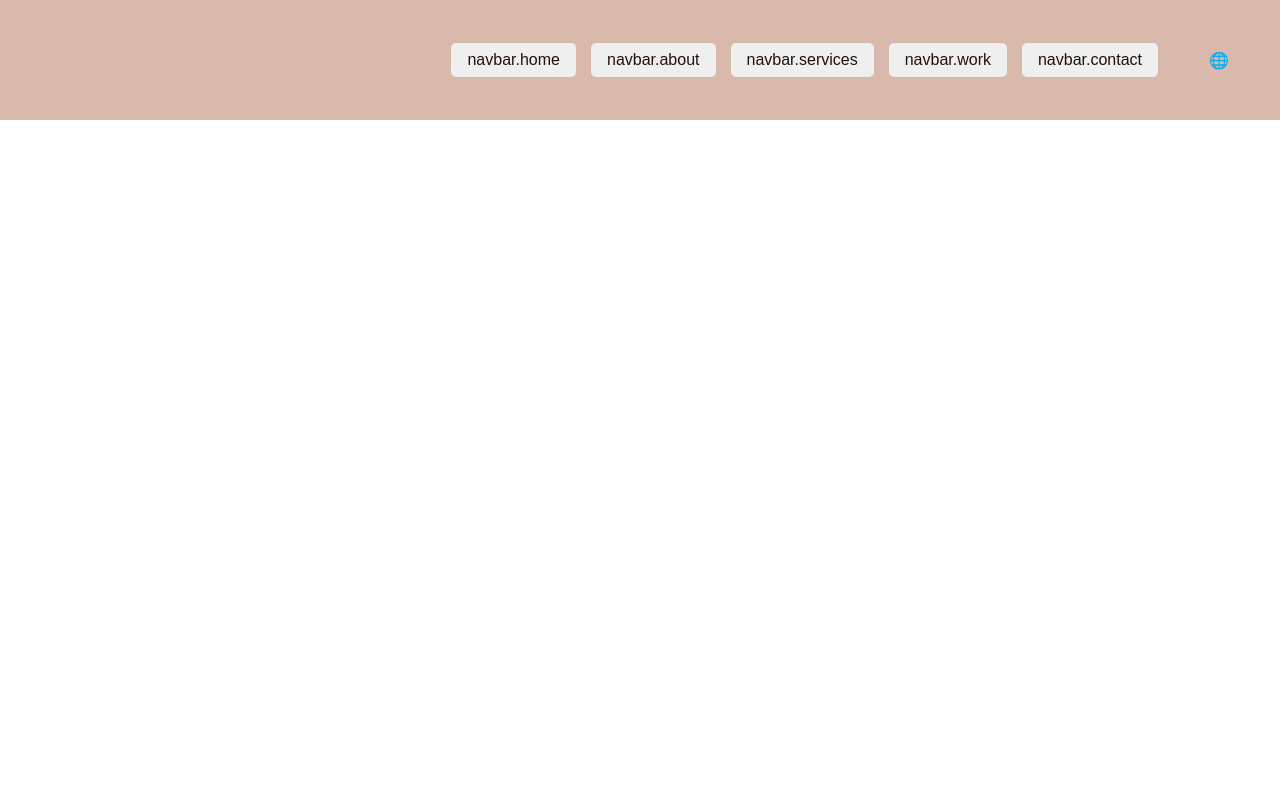
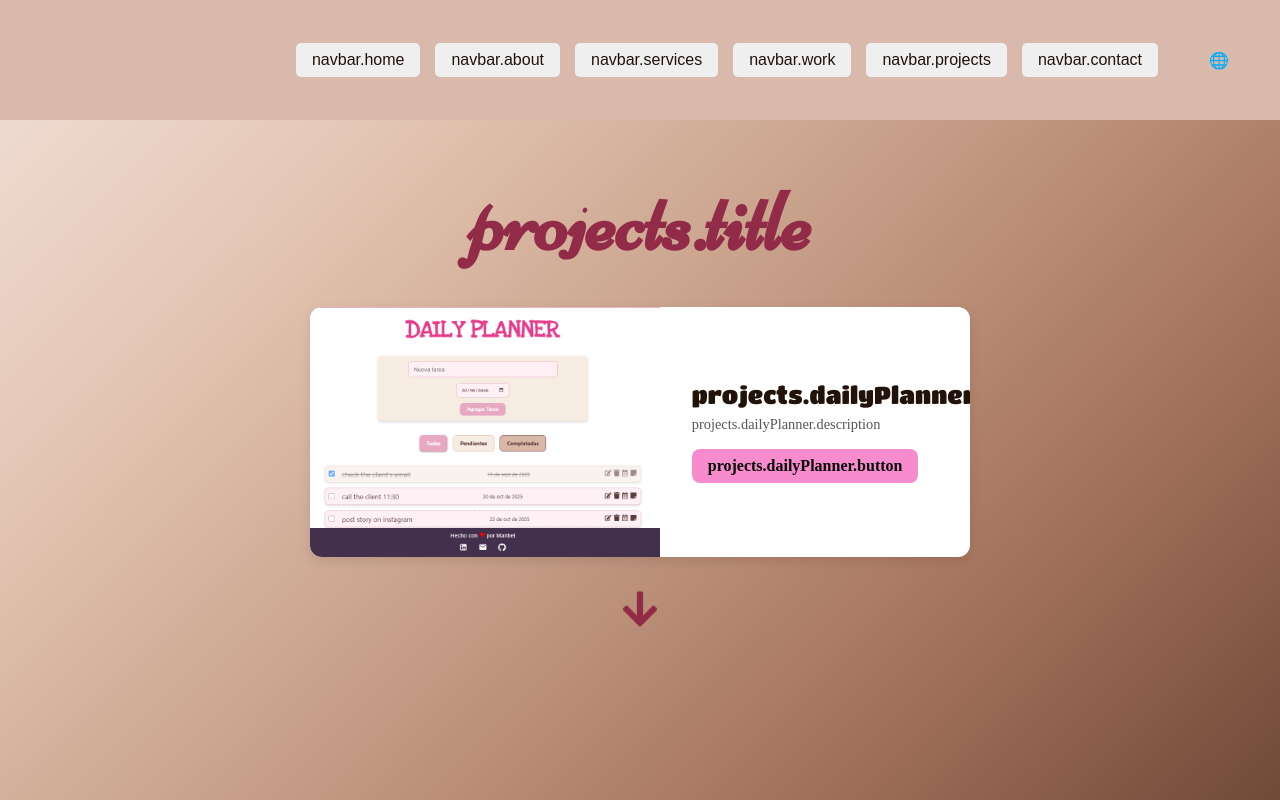
Before and after one commit to maribelcongo/Virtual_Assistan, a React (Vite) app: page /projects in a window 1280 px wide. Built offline with nearby package versions, Linux system fonts and the light colour scheme; the HTML template or start-up script is replaced by a standard one; a web font is replaced by a local one.

Commit message:
agrege boton de descargar y pagina de proyectos

```diff
--- a/src/App.jsx
+++ b/src/App.jsx
@@ -6,6 +6,7 @@ import About from "./pages/about/About";
 import Services from "./pages/services/Services";
 import Work from "./pages/work/Work";
 import Contact from "./pages/contact/Contact";
+import Projects from "./pages/Projects/Projects";
 function App() {
   return (
     <Router>
@@ -17,6 +18,7 @@ function App() {
         <Route path="/about" element={<About />} />
         <Route path="/services" element={<Services />} />
         <Route path="/work" element={<Work />} />
+        <Route path="/projects" element={<Projects />} /> {/* nueva ruta */}
         <Route path="/contact" element={<Contact />} />
       </Routes>
     </Router>
--- a/src/components/ResponsiveAppBar.jsx
+++ b/src/components/ResponsiveAppBar.jsx
@@ -24,6 +24,7 @@ const ResponsiveAppBar = () => {
     { path: "/About", label: t("navbar.about") },
     { path: "/Services", label: t("navbar.services") },
     { path: "/Work", label: t("navbar.work") },
+    { path: "/projects", label: t("navbar.projects") },
     { path: "/Contact", label: t("navbar.contact") },
   ];
 
--- /dev/null
+++ b/src/pages/Projects/Projects.jsx
@@ -0,0 +1,48 @@
+import React from "react";
+import { useTranslation } from "react-i18next";
+import dailyPlannerImage from "../../assets/image/planificador.png";
+import ScrollArrow from "../../components/ScrollArrow";
+import "./Projects.css";
+
+export default function Projects() {
+  const { t } = useTranslation();
+
+  const projects = [
+    {
+      id: 1,
+      name: t("projects.dailyPlanner.name"),
+      description: t("projects.dailyPlanner.description"),
+      image: dailyPlannerImage,
+      link: "apptodolistada.netlify.app",
+      buttonText: t("projects.dailyPlanner.button"),
+    },
+  ];
+
+  return (
+    <section className="projects">
+      <h1>{t("projects.title")}</h1>
+      <div className="projects-list">
+        {projects.map((project) => (
+          <div key={project.id} className="project-card-horizontal">
+            <img src={project.image} alt={project.name} />
+            <div className="project-info">
+              <h2>{project.name}</h2>
+              <p>{project.description}</p>
+              <a
+                href={`https://${project.link}`}
+                className="btn"
+                target="_blank"
+                rel="noopener noreferrer"
+              >
+                {project.buttonText}
+              </a>
+            </div>
+          </div>
+        ))}
+      </div>
+      {/* Flecha que lleva al inicio */}
+
+      <ScrollArrow targetPath="/" />
+    </section>
+  );
+}
--- /dev/null
+++ b/src/pages/Projects/projects.css
@@ -0,0 +1,92 @@
+.projects {
+  display: flex;
+  min-height: 100vh;
+  background: var(--color-fondo);
+  padding: 2rem;
+
+  justify-content: center;
+  flex-direction: column;
+  align-items: center;
+}
+h1 {
+  font-weight: 700;
+
+  font-size: 87px;
+  color: var(--color-hover);
+  gap: 1rem;
+  text-align: center;
+  font-family: "Niconne", cursive;
+}
+.projects-list {
+  display: flex;
+  flex-direction: column;
+  gap: 2rem;
+  margin-top: 2rem;
+}
+
+.project-card-horizontal {
+  display: flex;
+  align-items: center;
+  background: #fff;
+  border-radius: 12px;
+  box-shadow: 0 4px 12px rgba(0, 0, 0, 0.1);
+  overflow: hidden;
+  transition: transform 0.2s;
+  width: 85%;
+  margin: auto;
+}
+
+.project-card-horizontal:hover {
+  transform: translateY(-5px);
+}
+
+.project-card-horizontal img {
+  width: 350px;
+  height: 250px;
+  object-fit: cover;
+}
+
+.project-info {
+  padding: 1rem 2rem;
+  text-align: left;
+}
+
+.project-info h2 {
+  margin-bottom: 0.5rem;
+}
+
+.project-info p {
+  font-size: 0.9rem;
+  color: #555;
+}
+
+.btn {
+  display: inline-block;
+  margin-top: 1rem;
+  padding: 0.5rem 1rem;
+  background: #f88bce;
+  color: #070707;
+  border-radius: 8px;
+  text-decoration: none;
+  transition: background 0.2s;
+}
+
+.btn:hover {
+  background: var(--color-hover);
+}
+
+/* Responsive: apilar imagen y texto en móvil */
+@media (max-width: 768px) {
+  .project-card-horizontal {
+    flex-direction: column;
+  }
+
+  .project-card-horizontal img {
+    width: 100%;
+    height: auto;
+  }
+
+  .project-info {
+    padding: 1rem;
+  }
+}
--- a/src/pages/contact/Contact.jsx
+++ b/src/pages/contact/Contact.jsx
@@ -48,6 +48,9 @@ export default function Contact() {
             >
               <FaLinkedin /> LinkedIn
             </a>
+            <a href="/maribel congo V_A.pdf" download className="contact-btn">
+              📄 Descargar CV
+            </a>
           </form>
         </div>
       </div>
--- a/src/pages/home/Home.jsx
+++ b/src/pages/home/Home.jsx
@@ -1,3 +1,31 @@
+// import React from "react";
+// import "./home.css";
+// import { Link } from "react-router-dom";
+// import { useTranslation } from "react-i18next";
+// import logo from "../../assets/image/logo1.png";
+
+// export default function Home() {
+//   const { t } = useTranslation();
+
+//   return (
+//     <section className="section home">
+//       <div className="home-image">
+//         <img src={logo} alt="logo" />
+//       </div>
+
+//       <div className="home-text">
+//         <h1 className="title_Name">Maribel Congo</h1>
+//         <p className="text">{t("home.role")}</p>
+//         <p className="subtitle">{t("home.summary")}</p>
+//         <div className="home-buttons">
+//           <Link to="/about" className="btn-primary">
+//             {t("home.button")}
+//           </Link>
+//         </div>
+//       </div>
+//     </section>
+//   );
+// }
 import React from "react";
 import "./home.css";
 import { Link } from "react-router-dom";
@@ -8,6 +36,7 @@ export default function Home() {
   const { t } = useTranslation();
 
   return (
+    <>
       <section className="section home">
         <div className="home-image">
           <img src={logo} alt="logo" />
@@ -24,5 +53,11 @@ export default function Home() {
           </div>
         </div>
       </section>
+
+      {/* Botón de descarga CV */}
+      <a href="/Maribel_Congo_CV.pdf" download className="cv-btn-fixed">
+        📄 Download CV
+      </a>
+    </>
   );
 }
--- a/src/pages/home/home.css
+++ b/src/pages/home/home.css
@@ -75,3 +75,22 @@
     margin-block: 30px;
   }
 }
+.cv-btn-fixed {
+  position: fixed;
+  bottom: 20px;
+  left: 20px;
+  background-color: #111;
+  color: #fff;
+  padding: 10px 18px;
+  border-radius: 12px;
+  font-weight: 500;
+  box-shadow: 0 2px 6px rgba(0, 0, 0, 0.2);
+  transition: all 0.3s ease;
+  text-decoration: none;
+  z-index: 1000;
+}
+
+.cv-btn-fixed:hover {
+  background-color: #444;
+  transform: translateY(-2px);
+}
```
Also changed, not shown: src/i18n.js (+22 -0 lines), src/assets/image/planificador.png (added), 1 other file (tests, documents, lock files or other folders). Lines whose indentation alone changed are shown as unchanged.
